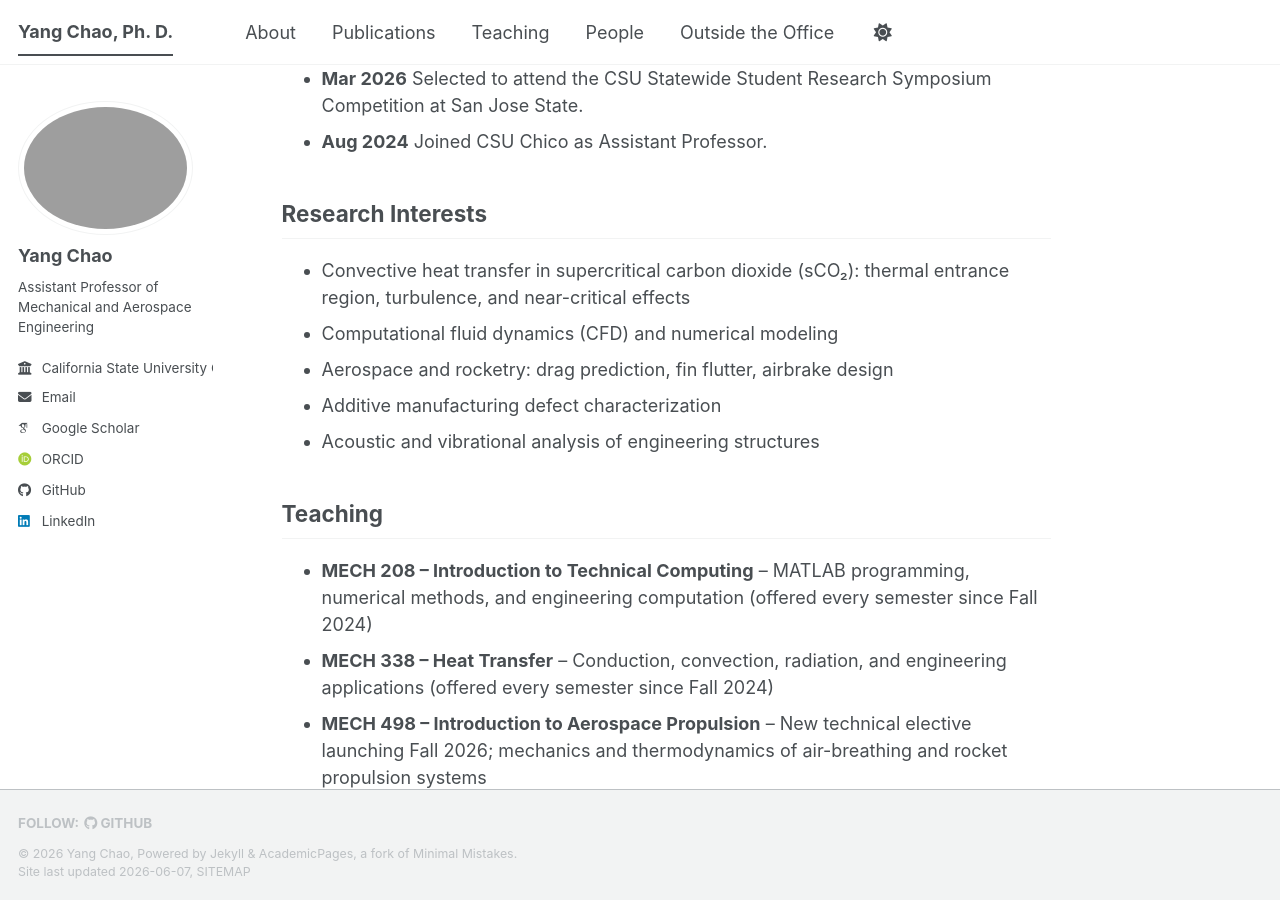
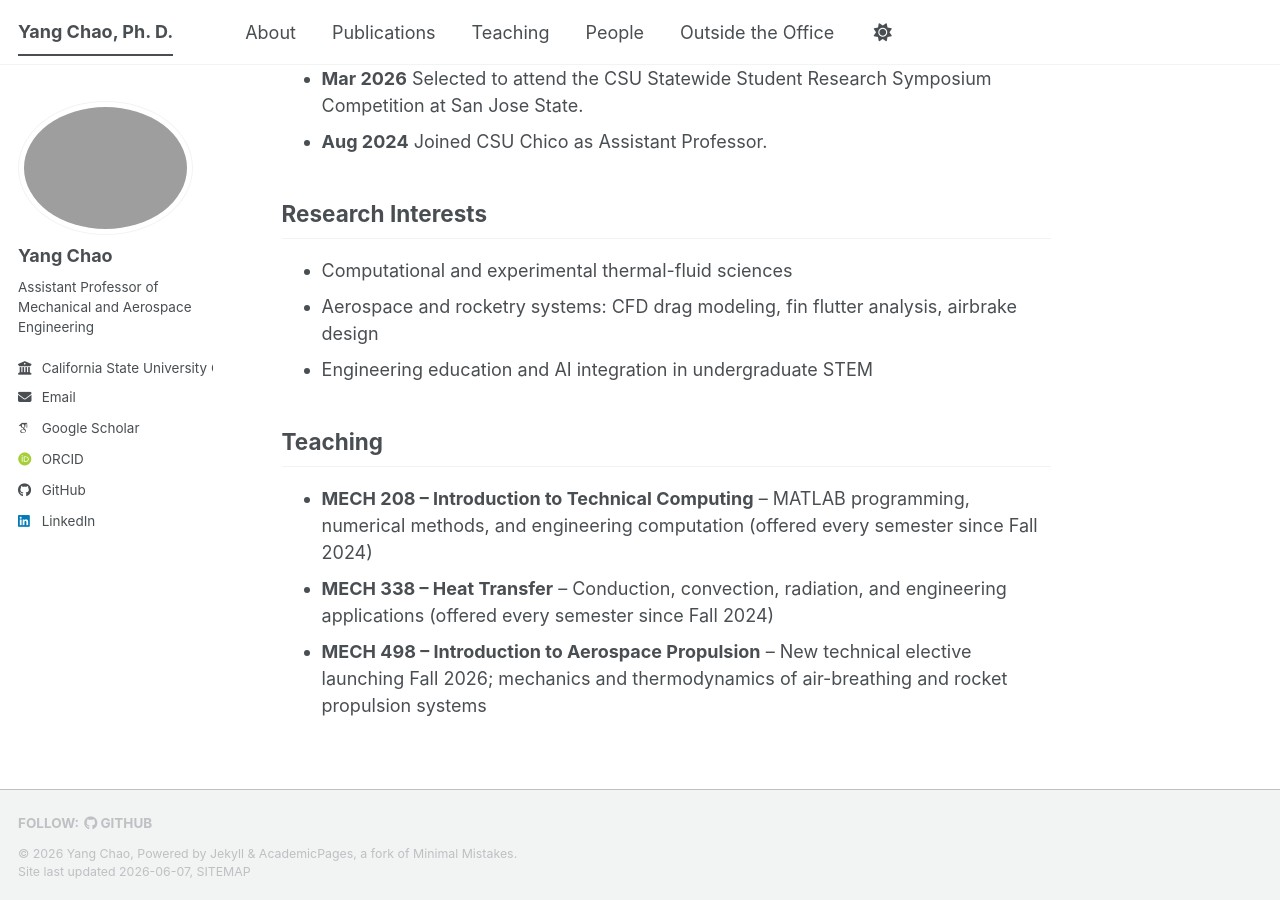
Before and after one commit to cycynyny/cycynyny.github.io, a Jekyll site: the page built from _pages/about.md, in a window 1280 px wide and 900 px high, scrolled down 654 px. Built offline with Jekyll 4.4.1, drawn with Linux system fonts in a browser that asks for light colours; some web fonts are replaced; a script bundle is joined from its source files by our own code; library files that are not in the unit come from our copies.

Commit message:
Update about.md

```diff
--- a/_pages/about.md
+++ b/_pages/about.md
@@ -24,11 +24,9 @@ I received my **B.S. in Aerospace Engineering** from the **Civil Aviation Univer
 
 ## Research Interests
 
-- Convective heat transfer in supercritical carbon dioxide (sCO₂): thermal entrance region, turbulence, and near-critical effects
-- Computational fluid dynamics (CFD) and numerical modeling
-- Aerospace and rocketry: drag prediction, fin flutter, airbrake design
-- Additive manufacturing defect characterization
-- Acoustic and vibrational analysis of engineering structures
+- Computational and experimental thermal-fluid sciences
+- Aerospace and rocketry systems: CFD drag modeling, fin flutter analysis, airbrake design
+- Engineering education and AI integration in undergraduate STEM
 
 ## Teaching
 
```
